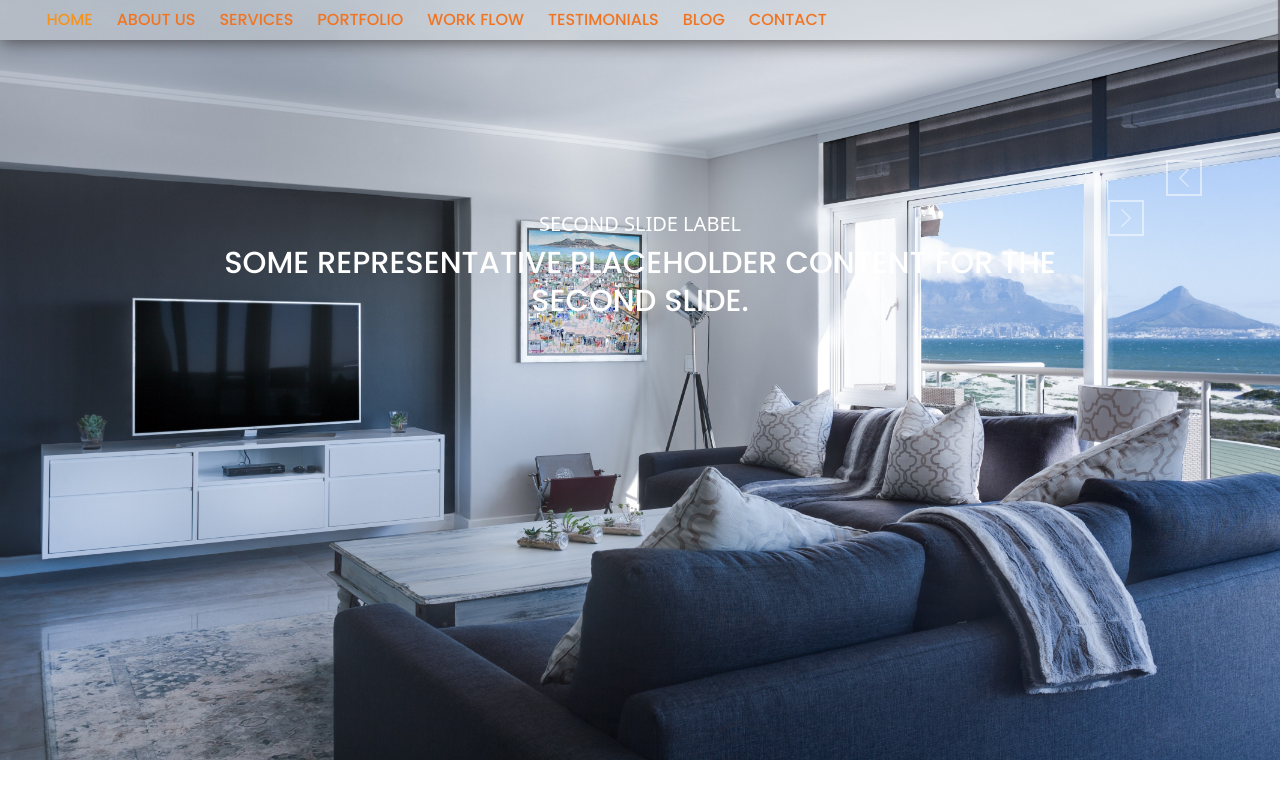
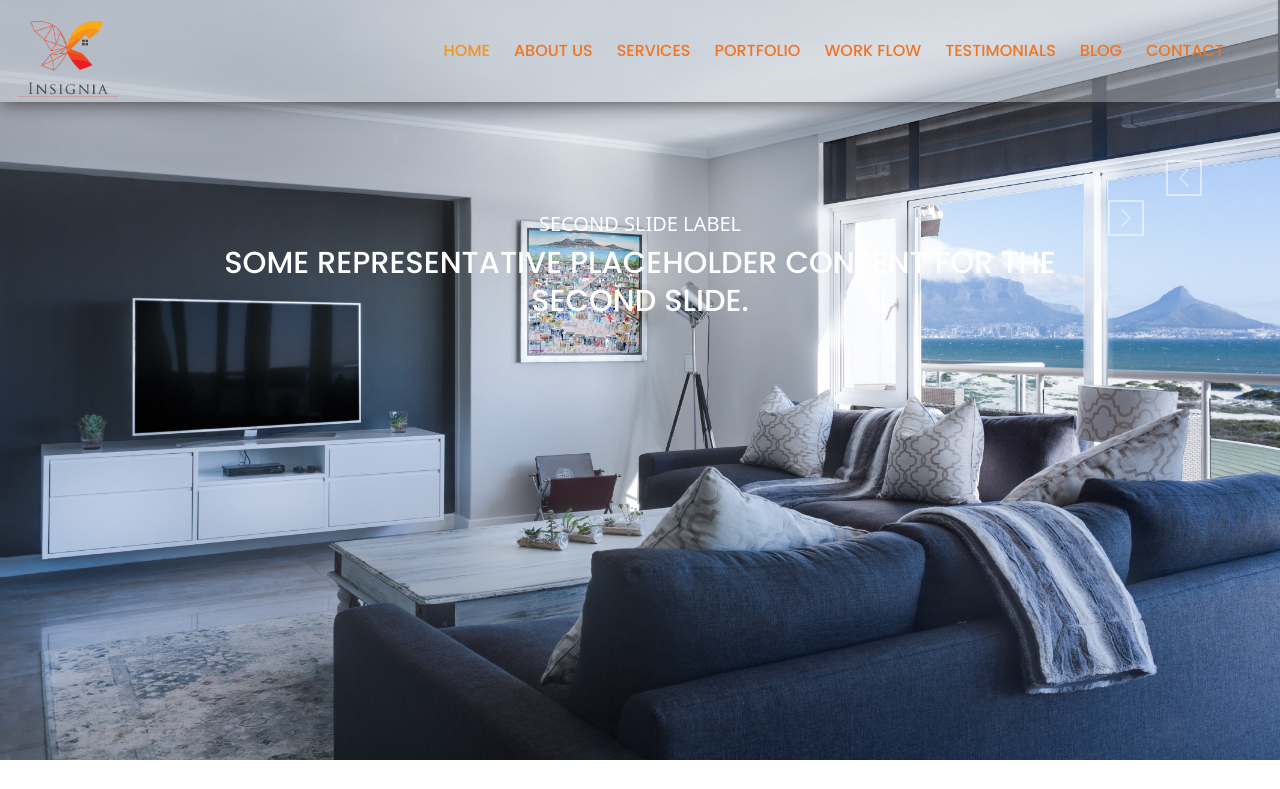
Before and after one commit to 4SourceTechnlogies/insignia, a plain HTML site: page index.html in a window 1280 px wide. Shown: the top 789 px of the page. Drawn offline with nearby package versions, Linux system fonts and the light colour scheme; a script that the page names is missing; files whose address does not match are found by name.

Commit message:
Update index.html

```diff
--- a/index.html
+++ b/index.html
@@ -41,7 +41,7 @@
         <nav class="navbar navbar-expand-lg navbar-light fixed-top">
           <div class="container-fluid">
             <a class="navbar-brand" href="#">
-              <img src="images\newLogo.png" alt="" />
+              <img src="newLogo.png" alt="" />
             </a>
             <button class="navbar-toggler" type="button" data-bs-toggle="collapse" data-bs-target="#navbarNav"
               aria-controls="navbarNav" aria-expanded="false" aria-label="Toggle navigation">
```
